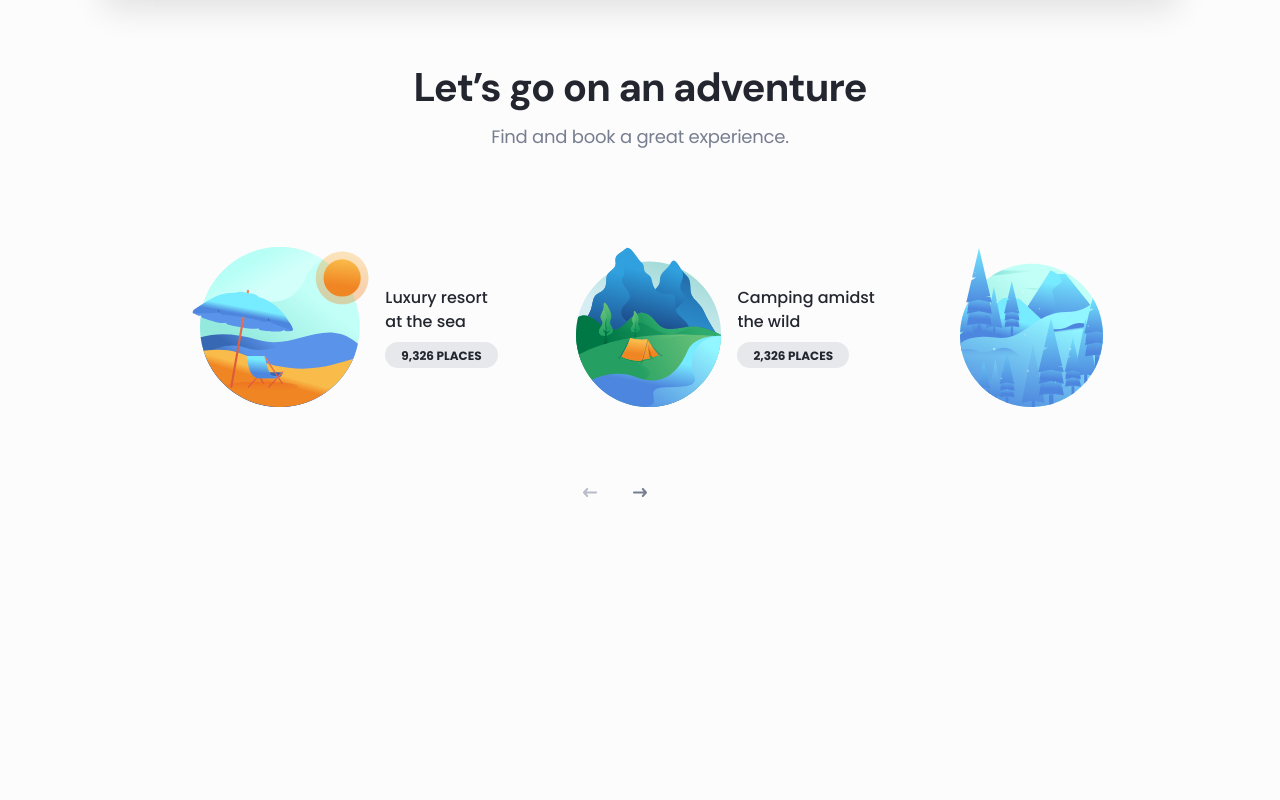
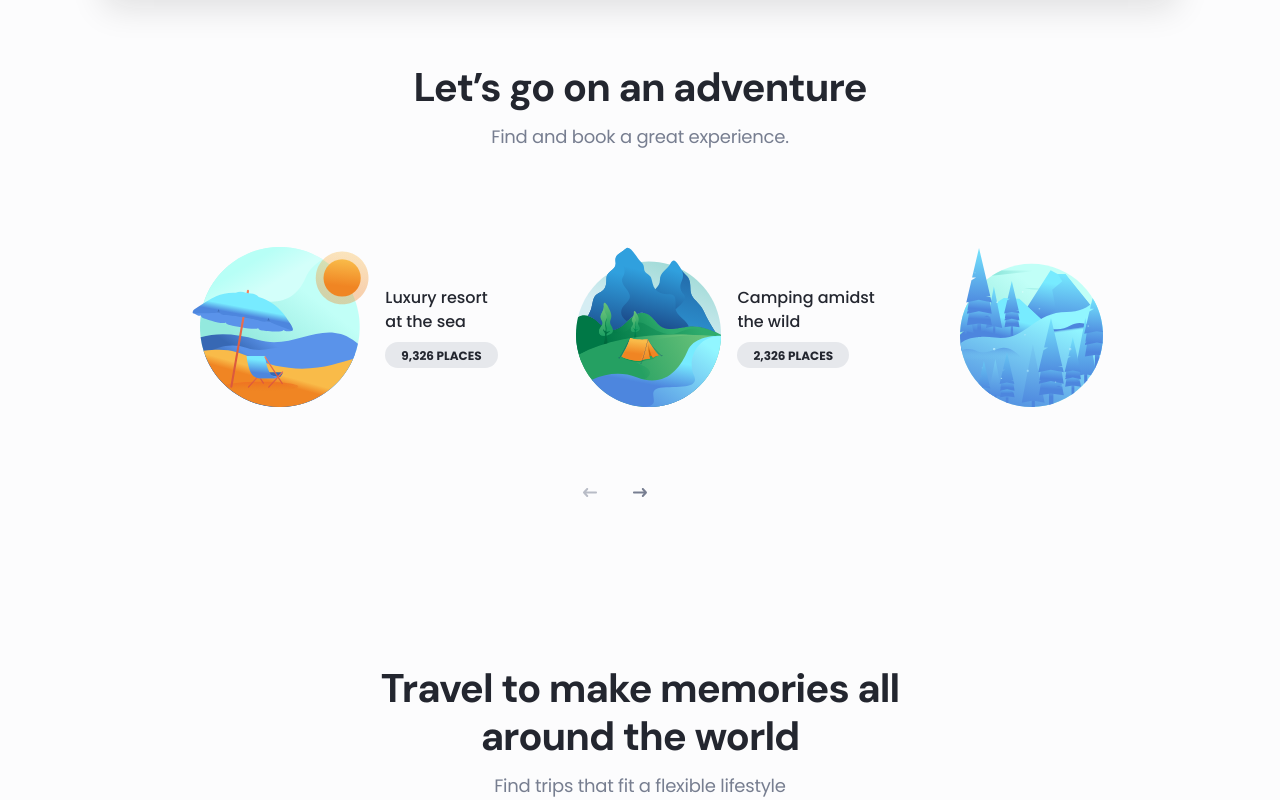
Before and after one commit to hasanlashgari01/fleet-react, a React (Vite) app: page / in a window 1280 px wide. Shown: the part 1065-1865 px from the top of the page. Before the commit the page ends 1729 px from the top, so only its background shows below. Built offline with nearby package versions, Linux system fonts and the light colour scheme.

Commit message:
section about top

```diff
--- /dev/null
+++ b/src/components/About.jsx
@@ -0,0 +1,14 @@
+import SectionTop from "./SectionTop";
+
+function About() {
+    return (
+        <>
+            <SectionTop
+                title="Travel to make memories all around the world"
+                description="Find trips that fit a flexible lifestyle"
+            />
+        </>
+    );
+}
+
+export default About;
--- a/src/components/Adventure.jsx
+++ b/src/components/Adventure.jsx
@@ -16,7 +16,7 @@ function Adventure() {
 
     return (
         <div className="pt-8 2xl:pt-14 pb-16 2xl:pb-[136px] px-4">
-            <SectionTop />
+            <SectionTop title="Let’s go on an adventure" description="Find and book a great experience." />
             <Swiper
                 breakpoints={{
                     375: {
--- a/src/components/Hero.jsx
+++ b/src/components/Hero.jsx
@@ -2,7 +2,7 @@ import SearchBox from "./SearchBox";
 
 function Hero() {
     return (
-        <div className="relative mb-40 mb-52 mx-4 lg:mx-10 2xl:mx-20">
+        <div className="relative mb-52 mx-4 lg:mx-10 2xl:mx-20">
             <div className="relative h-screen rounded-3xl overflow-hidden">
                 <div className="max-h-96 lg:max-h-full w-full lg:w-2/3 relative lg:absolute top-0 left-0 bottom-0 flex flex-col pt-20 lg:pt-[98px] 2xl:pt-[145px] pb-[50px] px-4 lg:pl-32 bg-gradient-to-b lg:bg-gradient-to-br from-75% lg:from-0% to-100% lg:to-50% from-neutral-7 lg:from-gradient-1/[84%] to-neutral-7/1 lg:to-gradient-1/5 z-20 overflow-hidden">
                     <h1 className="max-w-[250px] lg:max-w-[350px] mx-auto lg:mx-0 mb-4 text-neutral-2 text-center lg:text-left font-DMSansBold text-4xl/[48px] lg:text-[64px]/[64px] tracking-[-1.28px]">
--- a/src/components/SectionTop.jsx
+++ b/src/components/SectionTop.jsx
@@ -1,8 +1,12 @@
-function SectionTop() {
+function SectionTop({ title, description }) {
     return (
-        <div className="max-w-[638px] mx-auto text-center" >
-            <h1 className="text-neutral-2 font-DMSansBold text-3xl/[44px] lg:text-[40px]/[48px]  tracking-[-0.4px] lg:tracking-[-0.96px]">Let’s go on an adventure</h1>
-            <p className="mt-3 text-neutral-4 font-PoppinsRegular text-sm lg:text-lg lg:tracking-[-0.24px]">Find and book a great experience.</p>
+        <div className="max-w-[638px] mx-auto text-center">
+            <h1 className="text-neutral-2 font-DMSansBold text-3xl/[44px] lg:text-[40px]/[48px]  tracking-[-0.4px] lg:tracking-[-0.96px]">
+                {title}
+            </h1>
+            <p className="mt-3 text-neutral-4 font-PoppinsRegular text-sm lg:text-lg lg:tracking-[-0.24px]">
+                {description}
+            </p>
         </div>
     );
 }
--- a/src/pages/main/Home.jsx
+++ b/src/pages/main/Home.jsx
@@ -1,11 +1,13 @@
+import Hero from "../../components/Hero";
 import Adventure from "../../components/Adventure";
-import Hero from "../../components/Hero";
+import About from "../../components/About";
 
 function Home() {
     return (
         <>
             <Hero />
             <Adventure />
+            <About />
         </>
     );
 }
```
